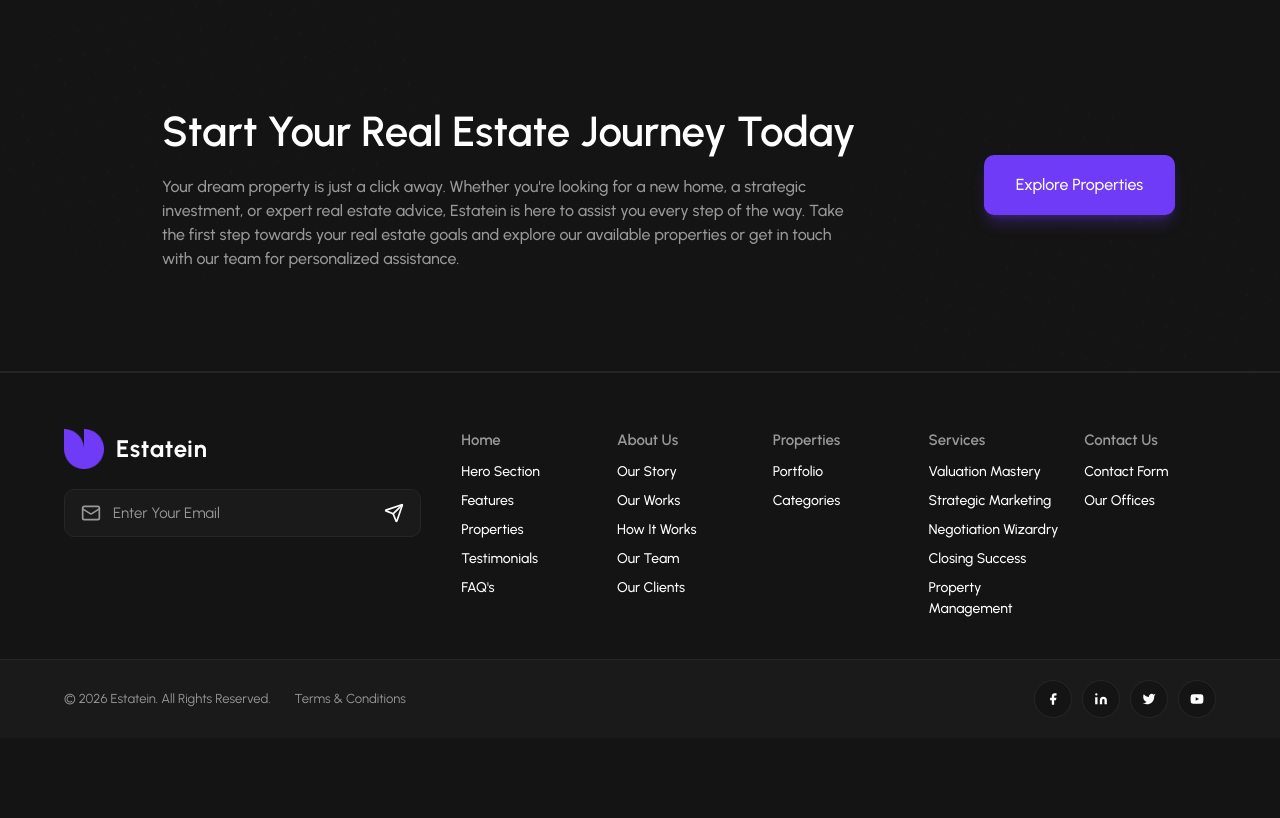
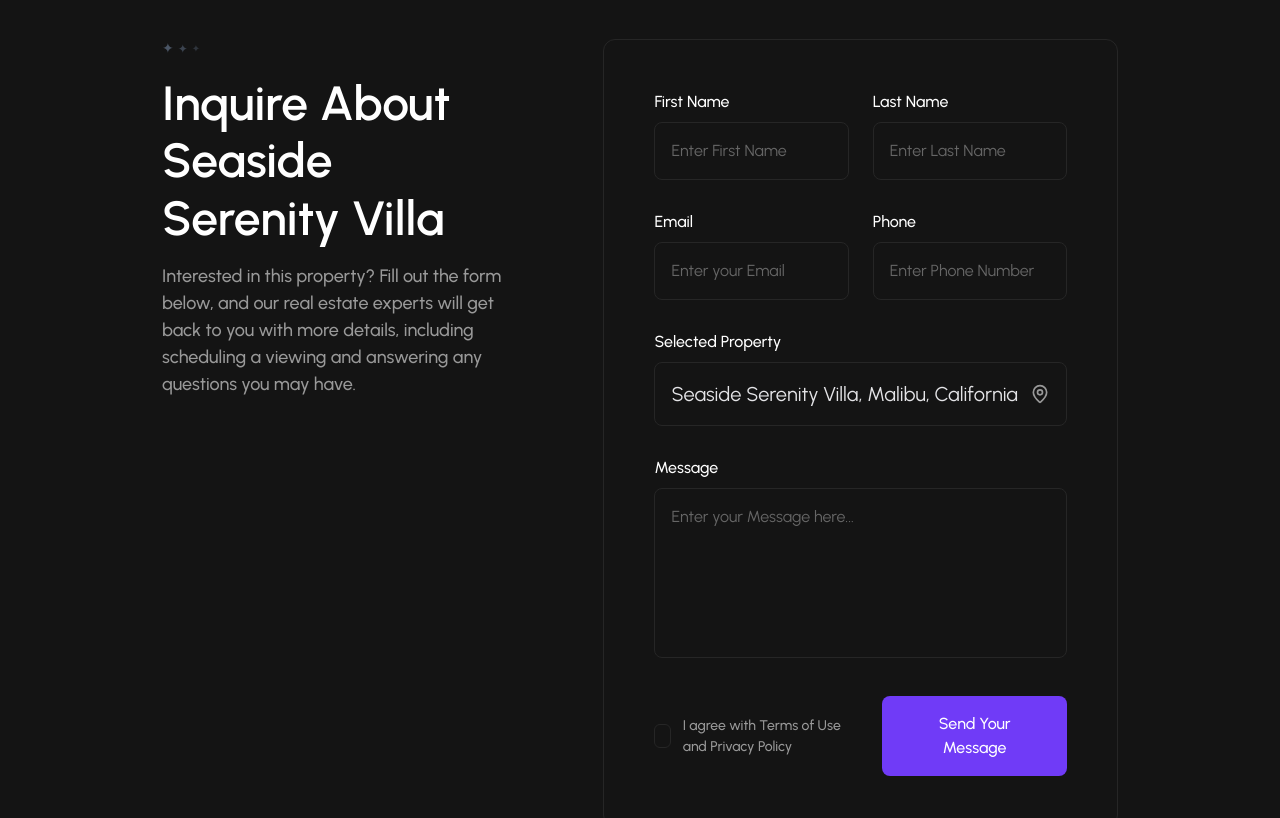
Before and after one commit to hassamnaveed44/real-estate, a Next.js app: page /propertydetails/1 in a window 1280 px wide. Shown: the part 2080-2898 px from the top of the page. Before the commit the page ends 2818 px from the top, so only its background shows below. Built offline with nearby package versions, Linux system fonts and the light colour scheme.

Commit message:
add inquiry section

```diff
--- a/app/components/properties-detail/PropertyInquiryForm.tsx
+++ b/app/components/properties-detail/PropertyInquiryForm.tsx
@@ -0,0 +1,172 @@
+"use client";
+
+import React, { useState } from "react";
+import { MapPin, Check } from "lucide-react";
+
+interface PropertyInquiryFormProps {
+  propertyName?: string;
+  propertyLocation?: string;
+}
+
+export default function PropertyInquiryForm({
+  propertyName = "Seaside Serenity Villa",
+  propertyLocation = "Malibu, California"
+}: PropertyInquiryFormProps) {
+  const [formData, setFormData] = useState({
+    firstName: "",
+    lastName: "",
+    email: "",
+    phone: "",
+    message: "",
+  });
+
+  const [agreed, setAgreed] = useState(false);
+  const [submitted, setSubmitted] = useState(false);
+
+  const handleSubmit = (e: React.FormEvent) => {
+    e.preventDefault();
+    setSubmitted(true);
+    // Handle form submission logic here
+  };
+
+  return (
+    <section className="w-full bg-#262626 py-[40px] px-4 sm:px-6 lg:px-[162px] font-['Urbanist'] text-white">
+      {/* Main Layout Container: Flex row on desktop (gap 60px-100px), stack on mobile */}
+      <div className="max-w-[1596px] mx-auto flex flex-col lg:flex-row items-start justify-between gap-[40px] lg:gap-[100px]">
+
+        {/* Left Text Block */}
+        <div className="w-full lg:w-[519px] flex flex-col gap-4">
+          {/* Decorative Sparkles */}
+          <div className="flex items-center gap-1">
+            <span className="text-gray-600 text-sm">✦</span>
+            <span className="text-gray-600 text-xs opacity-75">✦</span>
+            <span className="text-gray-600 text-[10px] opacity-50">✦</span>
+          </div>
+
+          <h2 className="text-[28px] sm:text-[36px] lg:text-[48px] font-semibold text-white leading-[120%]">
+            Inquire About {propertyName}
+          </h2>
+
+          <p className="text-[14px] sm:text-[16px] lg:text-[18px] text-[#999999] font-medium leading-[150%]">
+            Interested in this property? Fill out the form below, and our real estate experts will get back to you with more details, including scheduling a viewing and answering any questions you may have.
+          </p>
+        </div>
+
+        {/* Right Form Card */}
+        <div className="w-full flex-1 bg-#262626 border border-[#262626] rounded-[12px] p-6 sm:p-8 lg:p-[50px]">
+          <form onSubmit={handleSubmit} className="flex flex-col gap-6 lg:gap-[30px]">
+
+            {/* Row 1: First Name / Last Name */}
+            <div className="grid grid-cols-1 sm:grid-cols-2 gap-6">
+              <div className="flex flex-col gap-2">
+                <label className="text-[14px] sm:text-[16px] font-medium text-white">First Name</label>
+                <input
+                  type="text"
+                  placeholder="Enter First Name"
+                  value={formData.firstName}
+                  onChange={(e) => setFormData({ ...formData, firstName: e.target.value })}
+                  className="bg-[#141414] border border-[#262626] rounded-[8px] px-4 py-3 sm:py-4 text-white text-[14px] sm:text-[16px] placeholder-[#666666] focus:outline-none focus:border-[#703BF7]"
+                  required
+                />
+              </div>
+
+              <div className="flex flex-col gap-2">
+                <label className="text-[14px] sm:text-[16px] font-medium text-white">Last Name</label>
+                <input
+                  type="text"
+                  placeholder="Enter Last Name"
+                  value={formData.lastName}
+                  onChange={(e) => setFormData({ ...formData, lastName: e.target.value })}
+                  className="bg-[#141414] border border-[#262626] rounded-[8px] px-4 py-3 sm:py-4 text-white text-[14px] sm:text-[16px] placeholder-[#666666] focus:outline-none focus:border-[#703BF7]"
+                  required
+                />
+              </div>
+            </div>
+
+            {/* Row 2: Email / Phone */}
+            <div className="grid grid-cols-1 sm:grid-cols-2 gap-6">
+              <div className="flex flex-col gap-2">
+                <label className="text-[14px] sm:text-[16px] font-medium text-white">Email</label>
+                <input
+                  type="email"
+                  placeholder="Enter your Email"
+                  value={formData.email}
+                  onChange={(e) => setFormData({ ...formData, email: e.target.value })}
+                  className="bg-[#141414] border border-[#262626] rounded-[8px] px-4 py-3 sm:py-4 text-white text-[14px] sm:text-[16px] placeholder-[#666666] focus:outline-none focus:border-[#703BF7]"
+                  required
+                />
+              </div>
+
+              <div className="flex flex-col gap-2">
+                <label className="text-[14px] sm:text-[16px] font-medium text-white">Phone</label>
+                <input
+                  type="tel"
+                  placeholder="Enter Phone Number"
+                  value={formData.phone}
+                  onChange={(e) => setFormData({ ...formData, phone: e.target.value })}
+                  className="bg-[#141414] border border-[#262626] rounded-[8px] px-4 py-3 sm:py-4 text-white text-[14px] sm:text-[16px] placeholder-[#666666] focus:outline-none focus:border-[#703BF7]"
+                  required
+                />
+              </div>
+            </div>
+
+            {/* Selected Property Field (Readonly style) */}
+            <div className="flex flex-col gap-2">
+              <label className="text-[14px] sm:text-[16px] font-medium text-white">Selected Property</label>
+              <div className="relative flex items-center bg-[#141414] border border-[#262626] rounded-[8px] px-4 py-3 sm:py-4 text-[#E4E4E7] text-[16px] sm:text-[20px]">
+                <span className="truncate pr-8">{propertyName}, {propertyLocation}</span>
+                <MapPin className="absolute right-4 w-5 h-5 text-[#999999]" />
+              </div>
+            </div>
+
+            {/* Message Textarea */}
+            <div className="flex flex-col gap-2">
+              <label className="text-[14px] sm:text-[16px] font-medium text-white">Message</label>
+              <textarea
+                placeholder="Enter your Message here..."
+                value={formData.message}
+                onChange={(e) => setFormData({ ...formData, message: e.target.value })}
+                rows={5}
+                className="bg-[#141414] border border-[#262626] rounded-[8px] p-4 text-white text-[14px] sm:text-[16px] placeholder-[#666666] focus:outline-none focus:border-[#703BF7] resize-none h-[130px] lg:h-[170px]"
+              />
+            </div>
+
+            {/* Bottom Row: Custom Checkbox + Submit Button */}
+            <div className="flex flex-col sm:flex-row sm:items-center sm:justify-between gap-6 pt-2">
+
+              {/* Custom Checkbox */}
+              <div
+                onClick={() => setAgreed(!agreed)}
+                className="flex items-center gap-3 cursor-pointer select-none"
+              >
+                <div className={`w-6 h-6 rounded-[6px] border border-[#262626] bg-[#141414] flex items-center justify-center transition-colors ${agreed ? "border-[#703BF7] bg-[#703BF7]/20" : ""}`}>
+                  {agreed && <Check className="w-4 h-4 text-[#703BF7]" />}
+                </div>
+                <span className="text-[14px] text-[#999999] font-medium">
+                  I agree with Terms of Use and Privacy Policy
+                </span>
+              </div>
+
+              {/* Submit Button */}
+              <button
+                type="submit"
+                className="w-full sm:w-auto bg-[#703BF7] hover:bg-[#5e31d4] text-white text-[14px] sm:text-[16px] font-medium rounded-[8px] py-[16px] px-6 sm:px-[46px] transition-colors text-center"
+              >
+                Send Your Message
+              </button>
+
+            </div>
+
+            {submitted && (
+              <p className="text-green-400 text-sm font-medium text-center">
+                Thank you! Your inquiry has been sent successfully.
+              </p>
+            )}
+
+          </form>
+        </div>
+
+      </div>
+    </section>
+  );
+}
--- a/app/propertydetails/[id]/page.tsx
+++ b/app/propertydetails/[id]/page.tsx
@@ -2,6 +2,7 @@ import React from "react";
 import PropertyDetailsHero from "@/app/components/properties-detail/PropertyDetailsHero";
 import CtaBanner from "@/app/components/home/CtaBanner";
 import PropertyDescriptionAndAmenities from "@/app/components/properties-detail/PropertyDescriptionAndAmenities";
+import PropertyInquiryForm from "@/app/components/properties-detail/PropertyInquiryForm";
 
 export default function PropertyDetailsPage({ params }: { params: { id: string } }) {
   // You can fetch or filter property data based on params.id here if needed
@@ -12,6 +13,7 @@ export default function PropertyDetailsPage({ params }: { params: { id: string }
       {/* Property Details Section */}
       <PropertyDetailsHero />
       <PropertyDescriptionAndAmenities />
+      <PropertyInquiryForm />
 
     <CtaBanner />
     </main>
```
